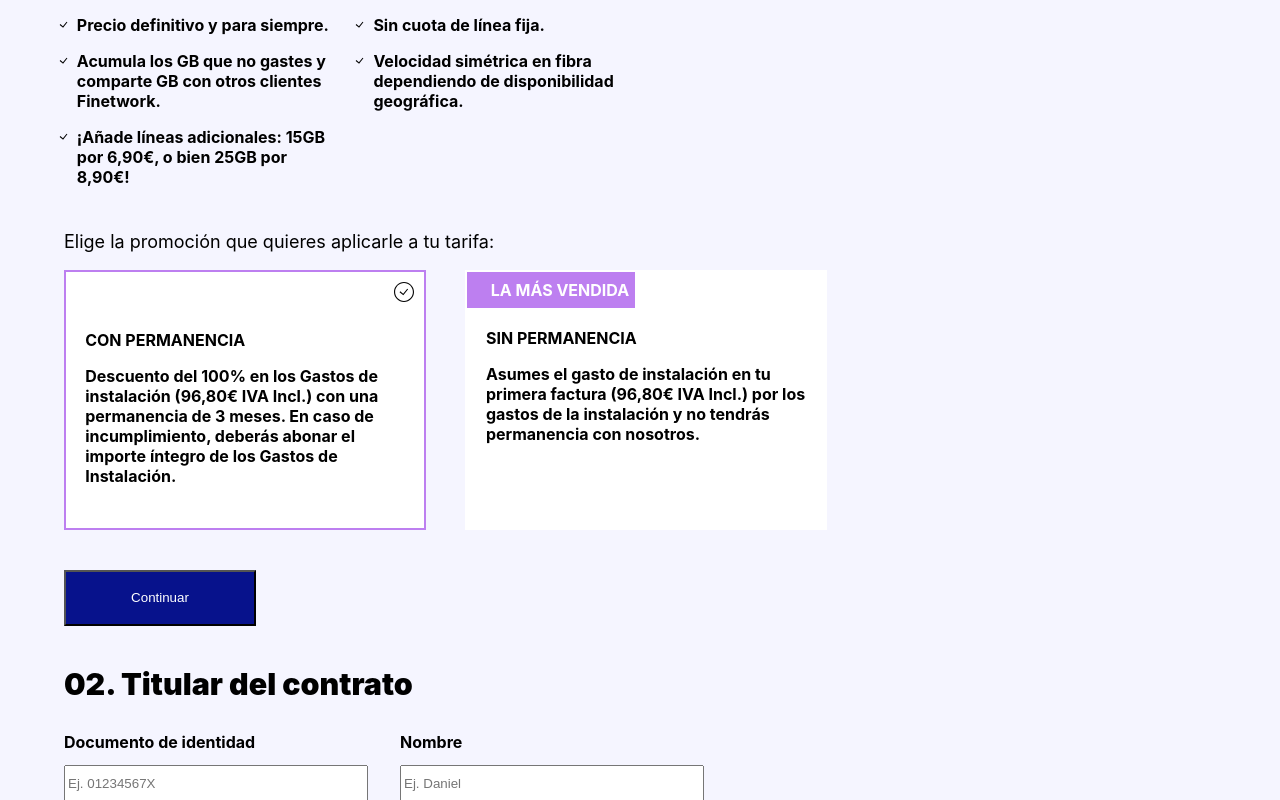
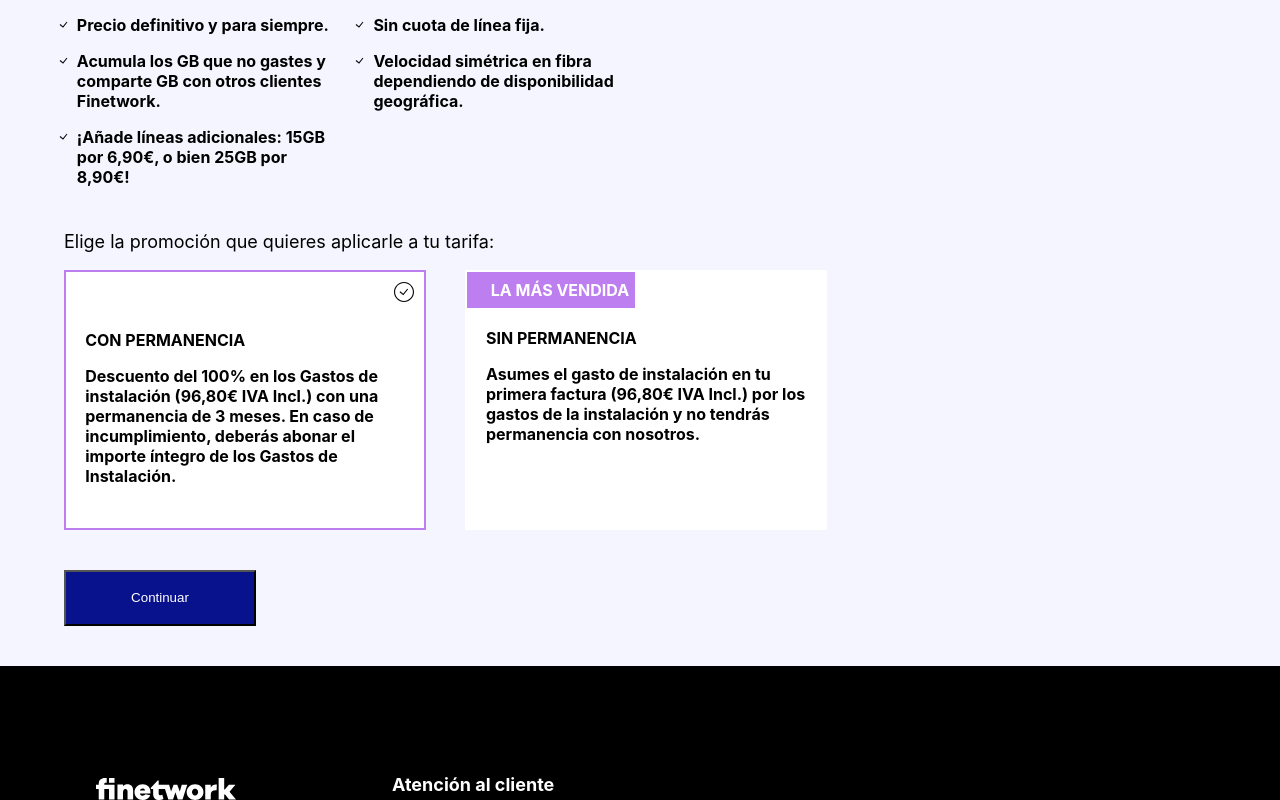
Before and after one commit to Salinas182/react-shopping-cart, a React (Create React App) app: page /checkout/1 in a window 1280 px wide. Both pictures are taken after a click on the element 245 px from the left and 1042 px from the top of the page. Shown: the part 642-1442 px from the top of the page. Built offline with nearby package versions, Linux system fonts and the light colour scheme.

Commit message:
split checkout into 3 different views so that the user only sees one stage at a time

```diff
--- a/src/views/checkout/customerDetails/index.jsx
+++ b/src/views/checkout/customerDetails/index.jsx
@@ -5,7 +5,7 @@ import Input from '../../../components/Input';
 import useFormValidation from '../../../hooks/useFormValidation';
 import { useEffect, useState } from 'react';
 
-export default function CustomerDetails() {
+export default function CustomerDetails({nextStage}) {
   const [formCompleted, setFormCompleted] = useState(false);
   const initialValues = {
     id: '',
@@ -131,6 +131,7 @@ export default function CustomerDetails() {
         label={buttonProps.LABEL}
         styles={buttonProps.styles}
         disabled={!formCompleted}
+        onClick={nextStage}
       />
     </>
   );
--- a/src/views/checkout/dealDetails/index.jsx
+++ b/src/views/checkout/dealDetails/index.jsx
@@ -5,7 +5,7 @@ import checkedIcon from '../../../assets/icons/ok.svg';
 
 const DISCOUNT_PROMO = 'STANDARD';
 
-export default function DealDetails({ product, setDiscount }) {
+export default function DealDetails({ product, setDiscount, nextStage }) {
   const [promoSelected, setPromoSelected] = useState(null);
   const handlePromoSelection = (promo) => {
     setPromoSelected(promo);
@@ -62,11 +62,11 @@ export default function DealDetails({ product, setDiscount }) {
         </>
       )}
 
-      {console.log(promoSelected ? 'selected' : 'no')}
       <Button
         label={buttonProps.LABEL}
         styles={buttonProps.styles}
         disabled={!promoSelected}
+        onClick={nextStage}
       />
     </>
   );
--- a/src/views/checkout/index.jsx
+++ b/src/views/checkout/index.jsx
@@ -10,6 +10,7 @@ export default function Checkout() {
   const [product, setProduct] = useState();
   const [loading, setLoading] = useState(true);
   const [discount, setDiscount] = useState(0);
+  const [currentStage, setCurrentStage] = useState(1);
   const { error, handleError } = useErrorHandling();
 
   useEffect(() => {
@@ -35,14 +36,25 @@ export default function Checkout() {
     return <div>Error: {error.message}</div>;
   }
 
+  const nextStage = () => {
+    setCurrentStage(prevStage => prevStage + 1);
+  };
+
+  const stages = {
+    1: <DealDetails
+      product={product}
+      setDiscount={setDiscount}
+      nextStage={nextStage}/>,
+    2: <CustomerDetails nextStage={nextStage} />,
+    3: <OrderSummary product={product} discount={discount} />
+  }
+
   return (
     <div className={styles.mainContainer}>
       <h2 className={styles.title}>¡Comenzamos con tu pedido!</h2>
       <hr className={styles.divider} />
 
-      <DealDetails product={product} setDiscount={setDiscount}/>
-      <CustomerDetails />
-      <OrderSummary product={product} discount={discount}/>
+      {stages[currentStage]}
     </div>
   );
 }
--- a/src/views/checkout/orderSummary/index.jsx
+++ b/src/views/checkout/orderSummary/index.jsx
@@ -1,5 +1,5 @@
 import { useEffect, useState } from 'react';
-import { Link } from 'react-router-dom';
+import { Link, useNavigate } from 'react-router-dom';
 import Button from '../../../components/Button';
 import styles from './OrderSummary.module.css';
 import chevronIcon from '../../../assets/icons/chevron.svg';
@@ -7,6 +7,7 @@ import chevronIcon from '../../../assets/icons/chevron.svg';
 export default function OrderSummary({ product, discount = 0 }) {
   const [checkedTerms, setCheckedTerms] = useState(false);
   const [formCompleted, setFormCompleted] = useState(false);
+  const navigate = useNavigate();
 
   const productMonthlyPrice = product.prices?.find(price => price.name === 'iva')?.price;
   const initialPayment = discount ? productMonthlyPrice : (productMonthlyPrice + 96.8).toFixed(1);
@@ -18,6 +19,13 @@ export default function OrderSummary({ product, discount = 0 }) {
   const handleCheckboxChange = (e) => {
     setCheckedTerms(e.target.checked);
   };
+
+  const handleButtonOnClick = () => {
+    if (!formCompleted) {
+      return;
+    }
+    navigate('/');
+  }
 
   return (
     <>
@@ -118,6 +126,7 @@ export default function OrderSummary({ product, discount = 0 }) {
           label={buttonProps.LABEL}
           styles={buttonProps.styles}
           disabled={!formCompleted}
+          onClick={handleButtonOnClick}
         />
       </div>
     </>
```
